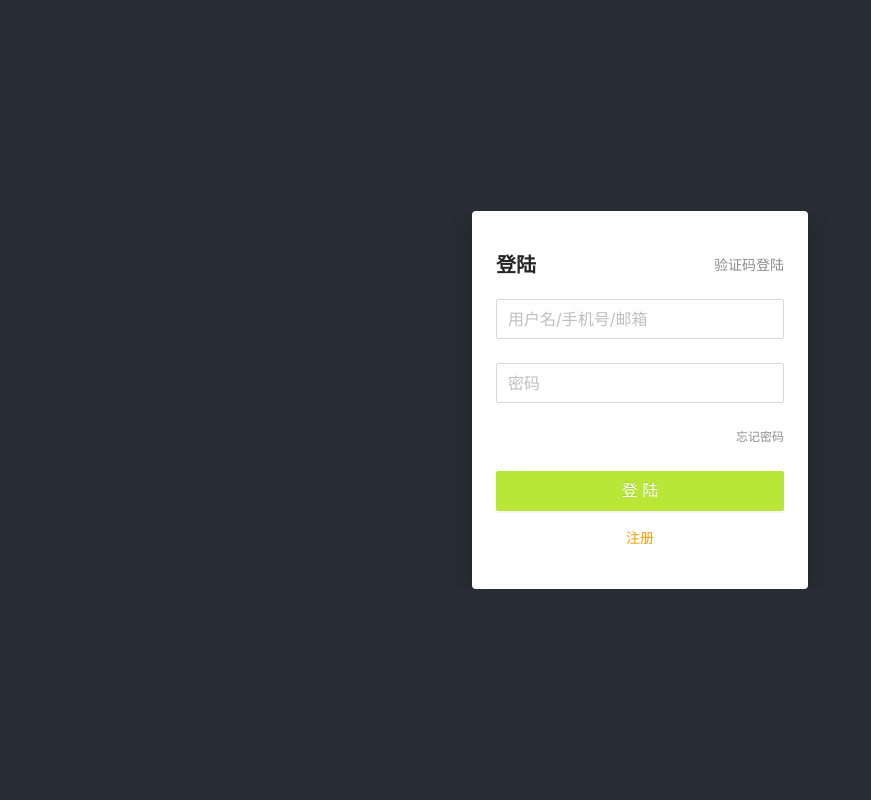
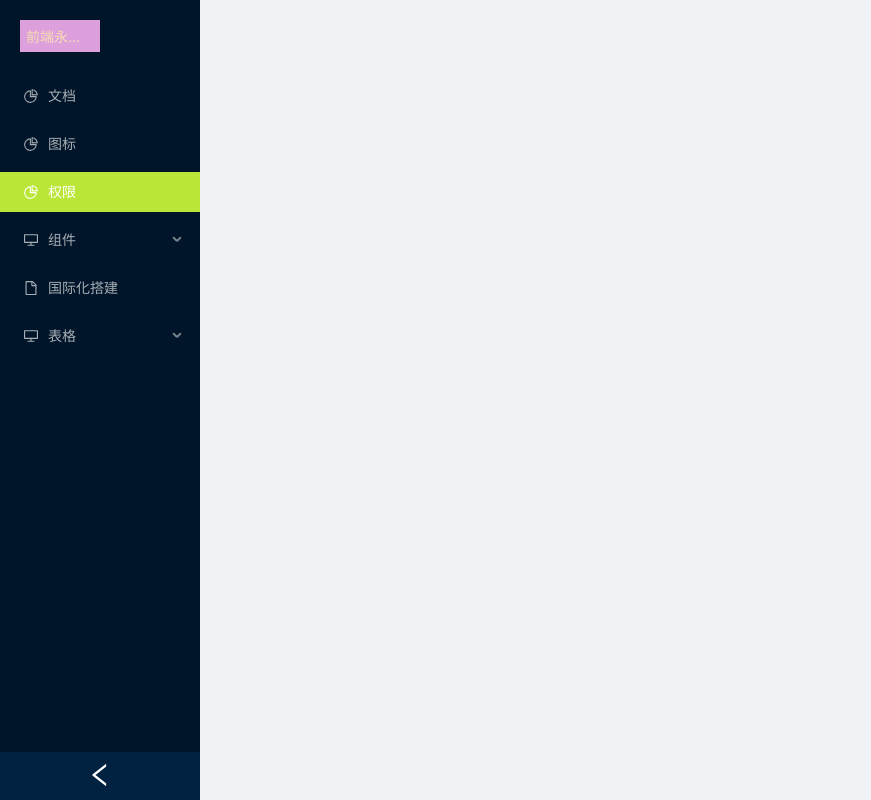
Before and after one commit to fall-zhang/vite-typescript-react-template, a React (Vite) app: page /auth in a window 1280 px wide. Before the commit this address led to /login. Shown: the whole page, without its empty margins (0-871 px from the left). Built offline with nearby package versions, Linux system fonts and the light colour scheme.

Commit message:
剥离菜单

```diff
--- a/src/layouts/menus/index.module.less
+++ b/src/layouts/menus/index.module.less
@@ -1,5 +1,13 @@
 .title{
   height: 32px;
   width: 80px;
+  padding: 6px;
   color: wheat;
+  font-size: 14px;
+  text-align: center;
+  overflow: hidden;
+  text-overflow:ellipsis;
+  white-space: nowrap;
+  background-color: plum;
+  margin: 20px;
 }
--- a/src/layouts/menus/index.tsx
+++ b/src/layouts/menus/index.tsx
@@ -9,7 +9,7 @@
 } from "@ant-design/icons"
 import { formatMessage } from "@/core/locales"
 
-const { Header, Content, Footer, Sider } = Layout
+const { Sider } = Layout
 const HomePage: React.FC = ({ children }) => {
   // 收缩侧边栏
   const message = formatMessage({ id: "frontEnd" })
@@ -21,12 +21,9 @@
         collapsed={collapsed}
         onCollapse={(isOpen) => setCollapsed(isOpen)}
       >
-        <Tooltip placement="right" title={"together"}>
+        <Tooltip placement="right" title={message}>
           <div className={styles.title}>{message}</div>
         </Tooltip>
-        {/* <Tooltip placement="right" title={"公众号：前端要努力"}>
-          <div className={styles.logo}>{formatMessage({ id: "frontEnd" })}</div>
-        </Tooltip> */}
         <Menu
           theme="dark"
           defaultSelectedKeys={[`${useLocation().pathname}`]}
@@ -62,14 +59,6 @@
           </Menu.SubMenu>
         </Menu>
       </Sider>
-      <Layout className="site-layout">
-        <Header className="site-layout-background" style={{ padding: 0 }} />
-        <Content style={{ margin: "16px 16px" }}>{children}</Content>
-        <Footer style={{ textAlign: "center" }}>
-          vite-react-template ©2021 Created by 公众号：前端要努力
-          ；微信号843655240
-        </Footer>
-      </Layout>
     </Layout>
   )
 }
--- a/src/utils/reuqest.ts
+++ b/src/utils/reuqest.ts
@@ -2,10 +2,10 @@
  * request 网络请求工具
  * 更详细的 api 文档: https://github.com/umijs/umi-request
  */
-import  { extend, RequestResponse } from "umi-request"
+import  { extend } from "umi-request"
 import { urlPrefix } from "../config"
 
 // 使用前缀，配合本地代理
-export const $http:RequestResponse = extend({
+export const $http = extend({
   prefix: `${urlPrefix}`,
 })
```
Also changed, not shown: src/core/authorized/index.ts (+9 -5 lines), src/layouts/index.tsx (+16 -1 lines).
